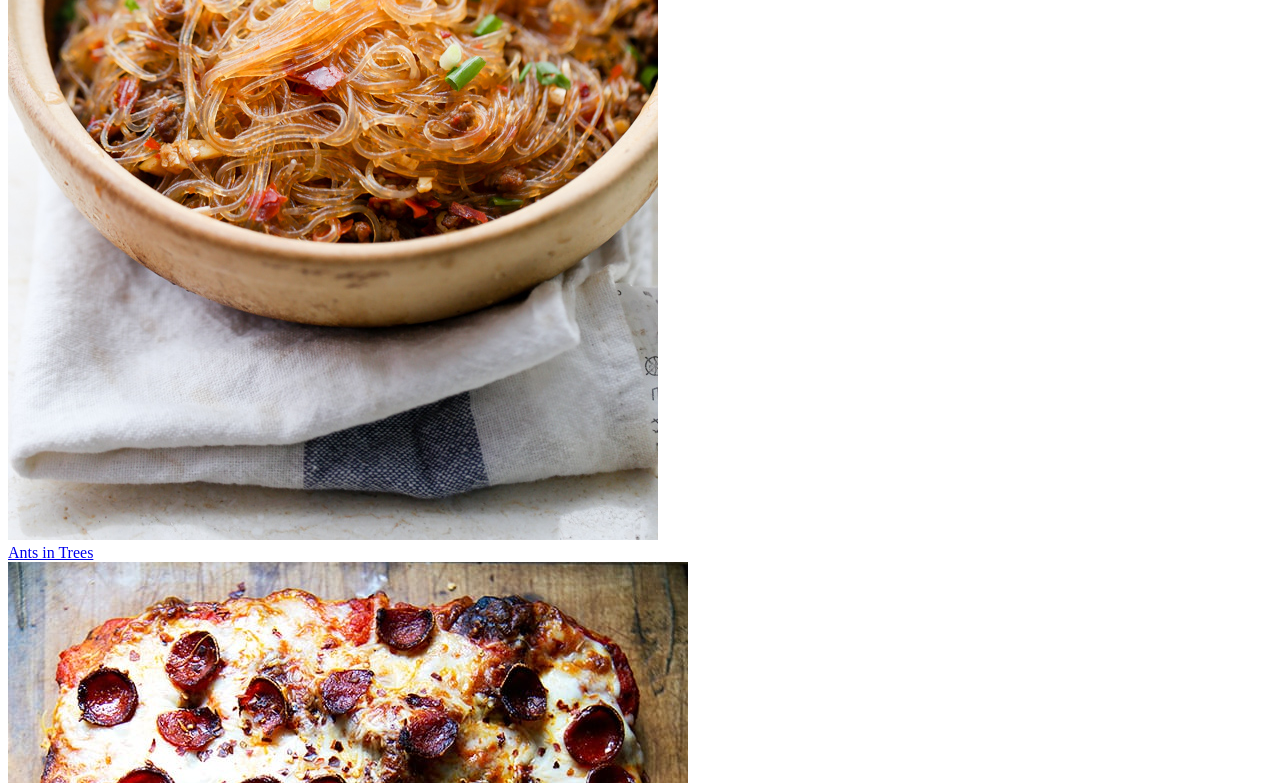
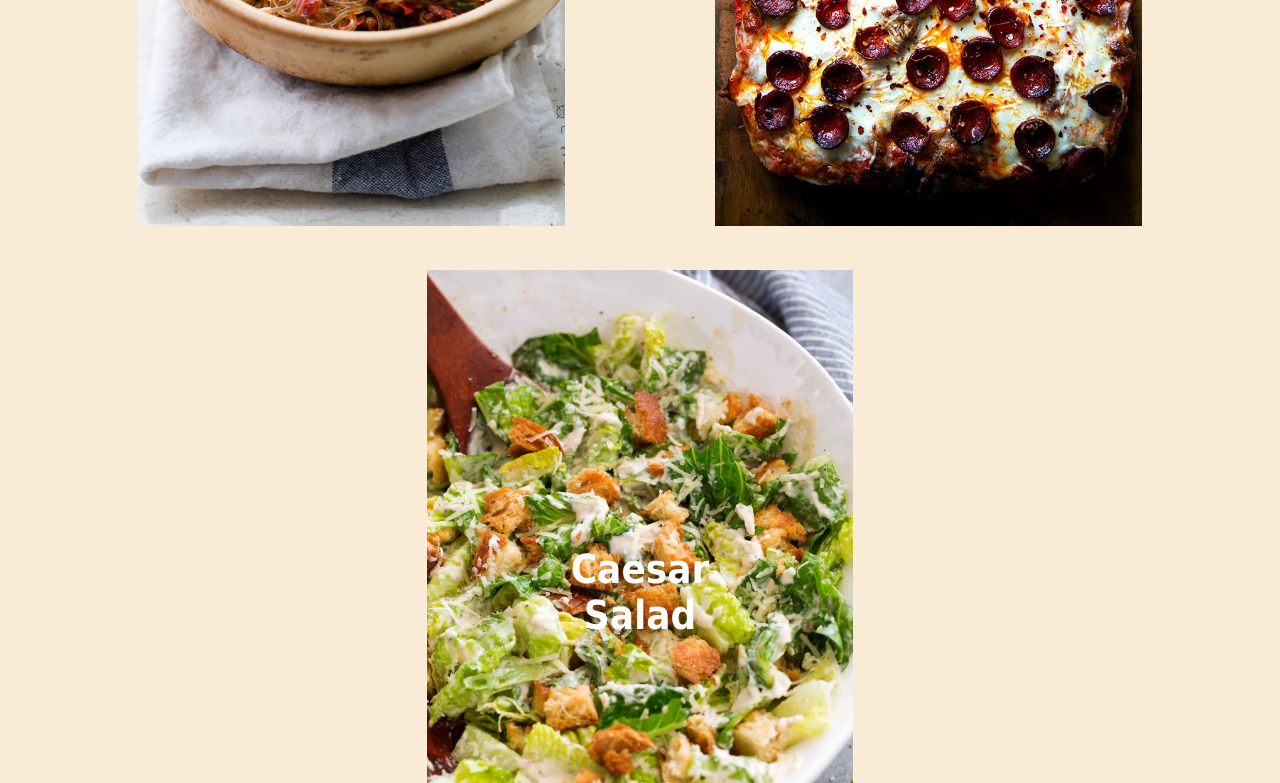
Before and after one commit to bralmac/odin-recipes, a plain HTML site: page index.html in a window 1280 px wide. Shown: the part 515-1298 px from the top of the page. Drawn offline with Linux system fonts and the light colour scheme; the site is published under a folder, as on GitHub Pages, so addresses that start at the root find nothing.

Commit message:
CSS path fix

```diff
--- a/index.html
+++ b/index.html
@@ -4,7 +4,7 @@
     <meta charset="UTF-8">
     <meta http-equiv="X-UA-Compatible" content="IE=edge">
     <meta name="viewport" content="width=device-width, initial-scale=1.0">
-    <link rel="stylesheet" href="/CSS/recipe-styles.css">
+    <link rel="stylesheet" href="CSS/recipe-styles.css">
     <title>Recipe links</title>
 </head>
 <body>
```
